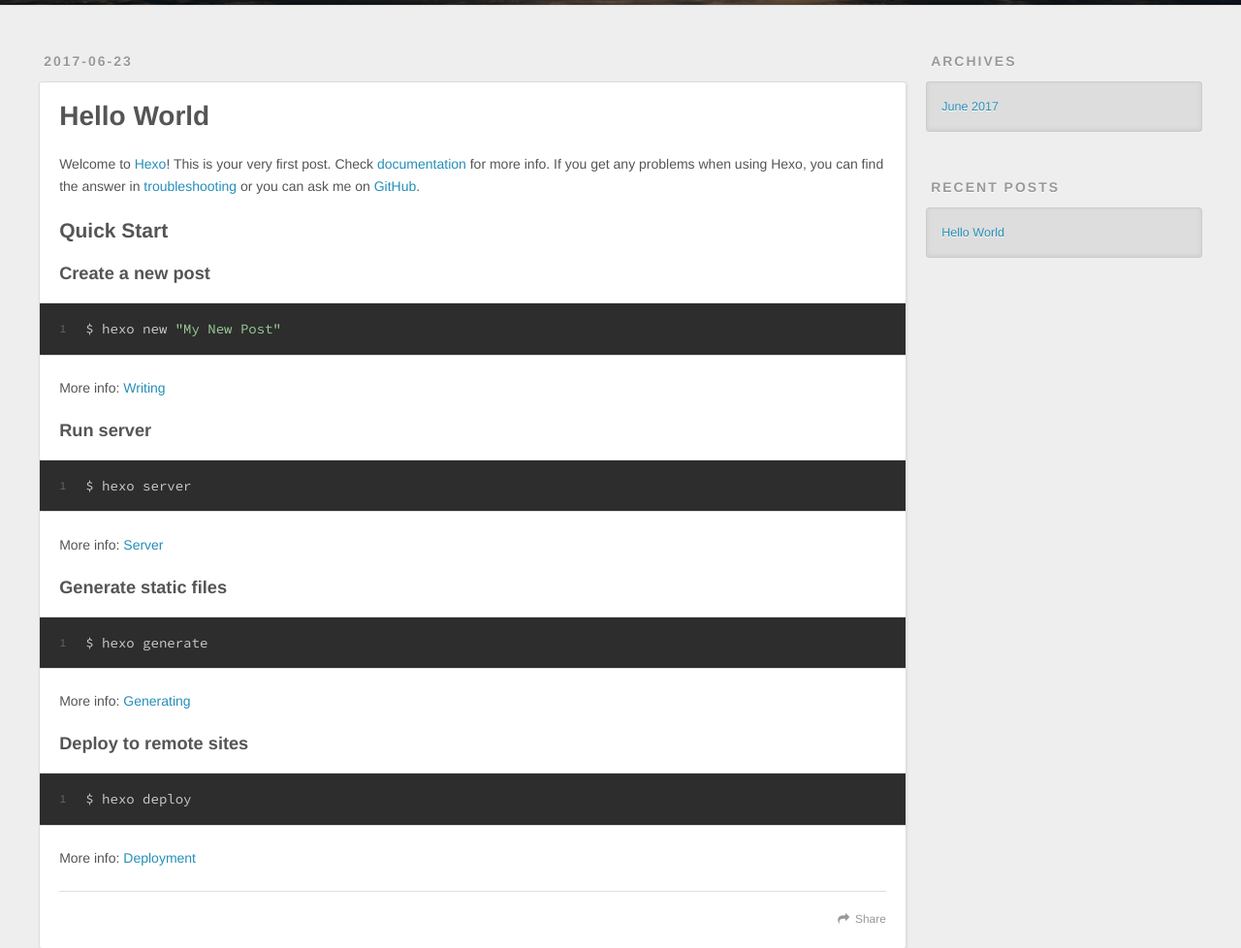
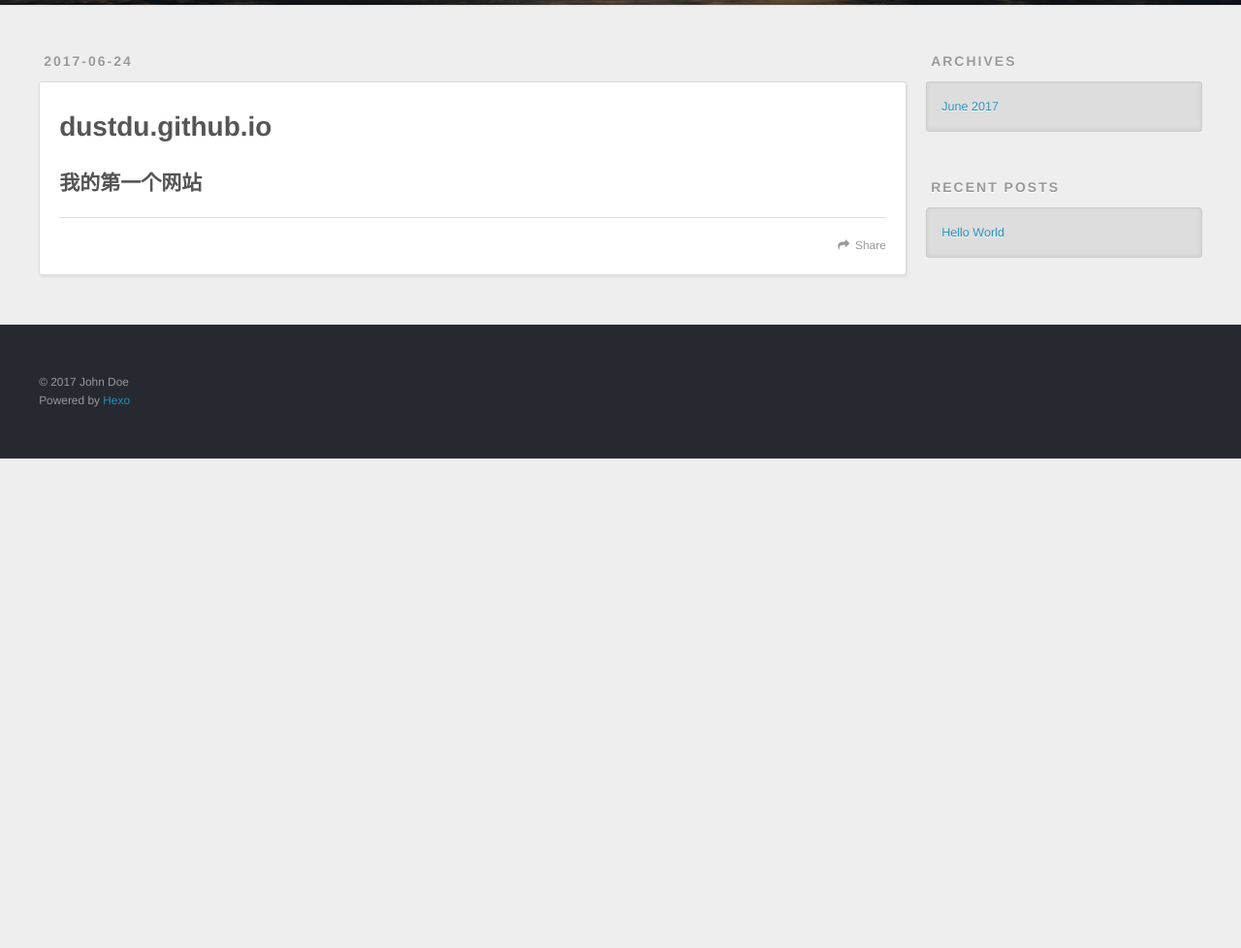
Before and after one commit to dustdu/dustdu.github.io, a plain HTML site: page README.html in a window 1280 px wide. Shown: the part 295-1273 px from the top of the page at 97% size. After the commit the page ends 800 px from the top, so only its background shows below. Drawn offline with nearby package versions, Linux system fonts and the light colour scheme.

Commit message:
Site updated: 2017-06-24 00:41:57

```diff
--- a/index.html
+++ b/README.html
@@ -5,12 +5,16 @@
 
   <title>Hexo</title>
   <meta name="viewport" content="width=device-width, initial-scale=1, maximum-scale=1">
-  <meta property="og:type" content="website">
+  <meta name="description" content="dustdu.github.io我的第一个网站">
+<meta property="og:type" content="website">
 <meta property="og:title" content="Hexo">
-<meta property="og:url" content="http://yoursite.com/index.html">
+<meta property="og:url" content="http://yoursite.com/README.html">
 <meta property="og:site_name" content="Hexo">
+<meta property="og:description" content="dustdu.github.io我的第一个网站">
+<meta property="og:updated_time" content="2017-06-23T01:36:06.000Z">
 <meta name="twitter:card" content="summary">
 <meta name="twitter:title" content="Hexo">
+<meta name="twitter:description" content="dustdu.github.io我的第一个网站">
 
     <link rel="alternate" href="/atom.xml" title="Hexo" type="application/atom+xml">
 
@@ -59,53 +63,31 @@
   </div>
 </header>
       <div class="outer">
-        <section id="main">
-
-    <article id="post-hello-world" class="article article-type-post" itemscope itemprop="blogPost">
+        <section id="main"><article id="page-undefined" class="article article-type-page" itemscope itemprop="blogPost">
   <div class="article-meta">
-    <a href="/2017/06/23/hello-world/" class="article-date">
-  <time datetime="2017-06-23T11:18:07.467Z" itemprop="datePublished">2017-06-23</time>
+    <a href="/README.html" class="article-date">
+  <time datetime="2017-06-23T16:37:06.212Z" itemprop="datePublished">2017-06-24</time>
 </a>
 
   </div>
   <div class="article-inner">
 
 
-      <header class="article-header">
-
-
-    <h1 itemprop="name">
-      <a class="article-title" href="/2017/06/23/hello-world/">Hello World</a>
-    </h1>
-
-
-      </header>
-
     <div class="article-entry" itemprop="articleBody">
 
-        <p>Welcome to <a href="https://hexo.io/" target="_blank" rel="external">Hexo</a>! This is your very first post. Check <a href="https://hexo.io/docs/" target="_blank" rel="external">documentation</a> for more info. If you get any problems when using Hexo, you can find the answer in <a href="https://hexo.io/docs/troubleshooting.html" target="_blank" rel="external">troubleshooting</a> or you can ask me on <a href="https://github.com/hexojs/hexo/issues" target="_blank" rel="external">GitHub</a>.</p>
-<h2 id="Quick-Start"><a href="#Quick-Start" class="headerlink" title="Quick Start"></a>Quick Start</h2><h3 id="Create-a-new-post"><a href="#Create-a-new-post" class="headerlink" title="Create a new post"></a>Create a new post</h3><figure class="highlight bash"><table><tr><td class="gutter"><pre><div class="line">1</div></pre></td><td class="code"><pre><div class="line">$ hexo new <span class="string">"My New Post"</span></div></pre></td></tr></table></figure>
-<p>More info: <a href="https://hexo.io/docs/writing.html" target="_blank" rel="external">Writing</a></p>
-<h3 id="Run-server"><a href="#Run-server" class="headerlink" title="Run server"></a>Run server</h3><figure class="highlight bash"><table><tr><td class="gutter"><pre><div class="line">1</div></pre></td><td class="code"><pre><div class="line">$ hexo server</div></pre></td></tr></table></figure>
-<p>More info: <a href="https://hexo.io/docs/server.html" target="_blank" rel="external">Server</a></p>
-<h3 id="Generate-static-files"><a href="#Generate-static-files" class="headerlink" title="Generate static files"></a>Generate static files</h3><figure class="highlight bash"><table><tr><td class="gutter"><pre><div class="line">1</div></pre></td><td class="code"><pre><div class="line">$ hexo generate</div></pre></td></tr></table></figure>
-<p>More info: <a href="https://hexo.io/docs/generating.html" target="_blank" rel="external">Generating</a></p>
-<h3 id="Deploy-to-remote-sites"><a href="#Deploy-to-remote-sites" class="headerlink" title="Deploy to remote sites"></a>Deploy to remote sites</h3><figure class="highlight bash"><table><tr><td class="gutter"><pre><div class="line">1</div></pre></td><td class="code"><pre><div class="line">$ hexo deploy</div></pre></td></tr></table></figure>
-<p>More info: <a href="https://hexo.io/docs/deployment.html" target="_blank" rel="external">Deployment</a></p>
-
+        <h1 id="dustdu-github-io"><a href="#dustdu-github-io" class="headerlink" title="dustdu.github.io"></a>dustdu.github.io</h1><h2 id="我的第一个网站"><a href="#我的第一个网站" class="headerlink" title="我的第一个网站"></a>我的第一个网站</h2>
 
     </div>
     <footer class="article-footer">
-      <a data-url="http://yoursite.com/2017/06/23/hello-world/" data-id="cj4a2jda40000gswsxzfdww8s" class="article-share-link">Share</a>
+      <a data-url="http://yoursite.com/README.html" data-id="cj4a33byf0000rcwsqswfapmg" class="article-share-link">Share</a>
 
 
     </footer>
   </div>
 
-</article>
 
 
-
+</article>
 
 </section>
 
```
Also changed, not shown: 2017/06/23/hello-world/index.html (+1 -1 lines), 1 other file.
